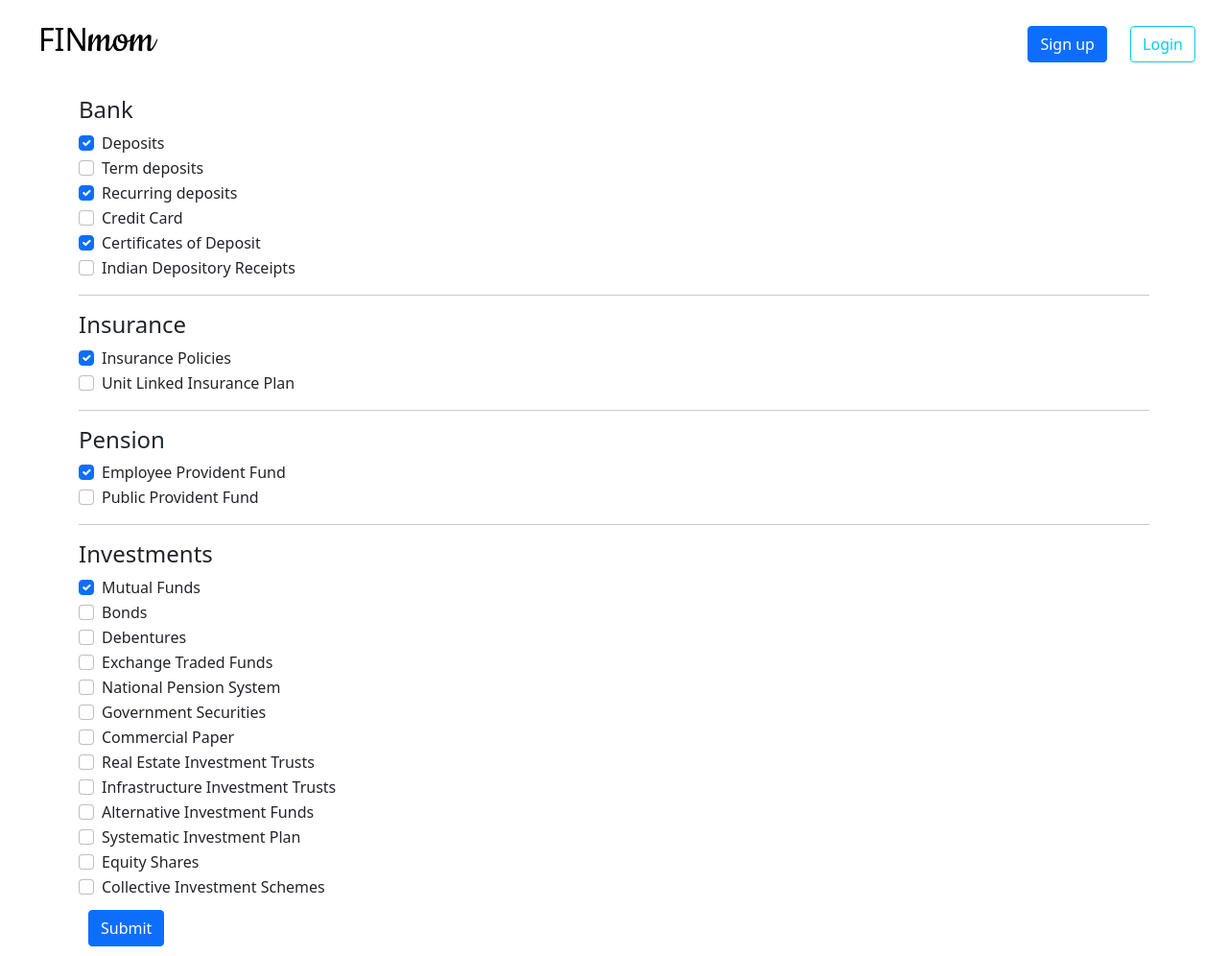
After one commit to Theskyspace/FinMom-X-Setu, a Django app: page /profile in a window 1280 px wide. The commit adds this page. Shown: the whole page at 96% size. Run offline with Django 3.2, Linux system fonts and the light colour scheme; some libraries are stand-ins or nearby versions.

Commit message:
Added Data Request form

```diff
--- a/FIU_API/FIU_Main/APIData.py
+++ b/FIU_API/FIU_Main/APIData.py
@@ -35,12 +35,11 @@ consent_obj = {
         "fetchType": "ONETIME",
         "consentTypes": [
             "TRANSACTIONS",
-            "PROFILE",
             "SUMMARY"
         ],
         "fiTypes": [
             "DEPOSIT",
-            "EQUITIES"
+            "EQUITY"
         ],
         "DataConsumer": {
             "id": "FIU"
--- a/FIU_API/FIU_Main/models.py
+++ b/FIU_API/FIU_Main/models.py
@@ -5,6 +5,7 @@ class Consent(models.Model):
     user = models.OneToOneField(User, null = True , on_delete = models.CASCADE , blank = True)
     ConsentHandle = models.TextField(default = "")
     ConsentID = models.TextField(default = "")
+    consent_obj = models.TextField(default = "")
 
     def __str__(self):
         return str(self.user)
--- a/FIU_API/FIU_Main/urls.py
+++ b/FIU_API/FIU_Main/urls.py
@@ -11,8 +11,6 @@ urlpatterns = [
     path('ConsentFlow', views.ConsentFlow, name='ConsentFlow'),
     path('DashBoard', views.DataDashBoard, name='DataDashBoard'),
     path('data', views.data, name='data'),
-    path('UI' , views.UI , name = 'UI')
-
-
-
+    path('profile', views.profile, name='profile'),
+    path('consent_obj', views.checked, name='consent_obj'),
 ]
--- a/FIU_API/FIU_Main/views.py
+++ b/FIU_API/FIU_Main/views.py
@@ -49,38 +49,15 @@ def Handlelogin(request):
 
         user = authenticate(username = loginphnno,password = loginpass1)
 
-
-
     if user is not None:
         login(request,user)
-        # Check here if Consent is already signed or not
-        print(headers)
-        try:
-            local_consent_ID = user.consent.ConsentHandle;
-        except:
-            #API call for Consent_ID if it doesn't exist already
-            url = base_url + "/Consent";
-            consent_obj["txnid"] = str(uuid.uuid1());
-            x = requests.post(url, headers = headers, json = consent_obj)
-            xjson = x.json()
-            Consent_Handle = xjson["ConsentHandle"]
-            print("****Status Code", x.status_code)
-
-            #Saving it to the database
-            a = Consent(user = user , ConsentHandle = Consent_Handle)
-            a.save()
-
-            #Setting the local Consent varible for future ref
-            local_consent_ID = user.consent.ConsentHandle;
-
-
             # Here I ask for the Consent ID and I add the entry to the data base
-        request.session['value'] = local_consent_ID
         messages.success(request,"Successfully login")
         return redirect("/ConsentFlow")
+
     else:
         messages.error(request,"Invalid Credential, Please login again or signup")
-        return redirect("/ConsentFlow")
+        return redirect("/")
 
 
 def Handlelogout(request):
@@ -91,14 +68,49 @@ def Handlelogout(request):
 
 @login_required(login_url = "index")
 def ConsentFlow(request):
+    user = request.user
+     # Check here if Consent is already signed or not
+    try:
+        user_consent_obj = user.consent.ConsentHandle
+        if(user_consent_obj == ""):
+            url = base_url + "/Consent";
+            consent_obj["txnid"] = str(uuid.uuid1());
+            consent_obj["ConsentDetail"]["fiTypes"] = eval(user.consent.consent_obj)
 
-    if 'value' in request.session:
-        simple_variable = request.session['value']
+            print("Consent Object \n",consent_obj)
+            x = requests.post(url, headers = headers, json = consent_obj)
+            print(x.text)
+            xjson = json.loads(x.text)
+            Consent_Handle = xjson["ConsentHandle"]
+            print("****Status Code", x.status_code)
+            print("\n","\n","\n",Consent_Handle,"\n","\n","\n")
+            #Saving it to the database
+            a = Consent.objects.get(user = user)
+            a.ConsentHandle = Consent_Handle
+            a.save()
+            #Setting the local Consent varible for future ref
+
+            local_Consent_Handle = user.consent.ConsentHandle;
+            pritn("klansdknajksdaksdb    " , local_Consent_Handle)
+
+    except:
+        try:
+            user_consent_obj = user.consent.consent_obj
+        except:
+            return redirect("/profile")
+
+        #Setting the local Consent varible for future ref
+
+    local_Consent_Handle = user.consent.ConsentHandle;
+
+
+
 
     try:
-        CheckConsentURL = base_url + "/Consent/handle/" + simple_variable;
+        CheckConsentURL = base_url + "/Consent/handle/" + local_Consent_Handle;
         x = requests.get(CheckConsentURL , headers = headers)
         json_data = json.loads(x.text)
+        print(json_data)
         print("********",json_data["ConsentStatus"]["status"] == "READY")
 
         #If consent is accepted
@@ -117,7 +129,7 @@ def ConsentFlow(request):
 
             return redirect("DataDashBoard")
         else:
-            urlapprove = "https://anumati.setu.co/" + simple_variable;
+            urlapprove = "https://anumati.setu.co/" + local_Consent_Handle;
             context = {
                 'message': 'Your Consent is pending Kindly make the Approval and then click on done',
                 'img': 'Siging.jpg',
@@ -128,6 +140,7 @@ def ConsentFlow(request):
 
     except Exception as e:
         print(e)
+
         context = {
                 'message': 'Please make the Consent to do Go further',
                 'img': 'none.jpg',
@@ -307,5 +320,14 @@ def Bank(request,bank_data):
     return information_exchange
 
 
-def UI(request):
-    return render(request,"DashBoard2.html")
+def profile(request):
+    return render(request,"profile.html")
+
+def checked(request):
+    print('\n' , request.GET , '\n')
+    user_consent_obj = list(request.GET.values())
+    user = request.user
+    b = Consent(user = user , consent_obj = user_consent_obj)
+    b.save()
+    print(" all values in dictionary are:",user_consent_obj)
+    return redirect("/ConsentFlow")
--- /dev/null
+++ b/FIU_API/Templates/Profile.html
@@ -0,0 +1,181 @@
+{% extends "base.html" %}
+{% load static %}
+
+
+{% block content %}
+<div class="container" style="padding-top: 100px;">
+    <form action="consent_obj" method="get" name="form">
+        <h4>Bank</h4>
+        <div class="form-check">
+          <input class="form-check-input" type="checkbox" value="DEPOSIT" name="Deposit" id="flexCheckChecked" checked>
+          <label class="form-check-label" for="flexCheckChecked">
+            Deposits
+          </label>
+        </div>
+
+        <div class="form-check">
+          <input class="form-check-input" type="checkbox" value="TERM_DEPOSIT" name="TERM_DEPOSIT" id="flexCheckDefault">
+          <label class="form-check-label" for="flexCheckDefault">
+            Term deposits
+          </label>
+        </div>
+
+
+        <div class="form-check">
+            <input class="form-check-input" type="checkbox" value="RECURRING_DEPOSIT" name="RECURRING_DEPOSIT" id="flexCheckChecked" checked>
+            <label class="form-check-label" for="flexCheckChecked">
+             Recurring deposits
+            </label>
+          </div>
+
+          <div class="form-check">
+            <input class="form-check-input" type="checkbox" value="CREDIT_CARD" name="CREDIT_CARD" id="flexCheckDefault">
+            <label class="form-check-label" for="flexCheckDefault">
+            Credit Card
+            </label>
+          </div>
+
+          <div class="form-check">
+            <input class="form-check-input" type="checkbox" value="CD" name="CD" id="flexCheckChecked" checked>
+            <label class="form-check-label" for="flexCheckChecked">
+                Certificates of Deposit
+            </label>
+          </div>
+
+          <div class="form-check">
+            <input class="form-check-input" type="checkbox" value="IDR" name="IDR" id="flexCheckDefault">
+            <label class="form-check-label" for="flexCheckDefault">
+            Indian Depository Receipts
+            </label>
+          </div>
+          <hr>
+          <h4>Insurance</h4>
+          <div class="form-check">
+            <input class="form-check-input" type="checkbox" value="INSURANCE_POLICIES" name="INSURANCE_POLICIES" id="flexCheckChecked" checked>
+            <label class="form-check-label" for="flexCheckChecked">
+                Insurance Policies
+            </label>
+          </div>
+
+          <div class="form-check">
+            <input class="form-check-input" type="checkbox" value="ULIP" name="ULIP" id="flexCheckDefault">
+            <label class="form-check-label" for="flexCheckDefault">
+            Unit Linked Insurance Plan
+            </label>
+          </div>
+
+          <hr>
+          <h4>Pension</h4>
+
+          <div class="form-check">
+            <input class="form-check-input" type="checkbox" value="EPF" name="EPF" id="flexCheckChecked" checked>
+            <label class="form-check-label" for="flexCheckChecked">
+            Employee Provident Fund
+            </label>
+          </div>
+
+          <div class="form-check">
+            <input class="form-check-input" type="checkbox" value="PPF" name="PPF" id="flexCheckDefault">
+            <label class="form-check-label" for="flexCheckDefault">
+                Public Provident Fund
+            </label>
+          </div>
+
+          <hr>
+          <h4>Investments</h4>
+
+          <div class="form-check">
+            <input class="form-check-input" type="checkbox" value="MUTUAL_FUNDS" name="MUTUAL_FUNDS" id="flexCheckChecked" checked>
+            <label class="form-check-label" for="flexCheckChecked">
+            Mutual Funds
+            </label>
+          </div>
+
+          <div class="form-check">
+            <input class="form-check-input" type="checkbox" value="BONDS" name="BONDS" id="flexCheckDefault">
+            <label class="form-check-label" for="flexCheckDefault">
+            Bonds
+            </label>
+          </div>
+
+          <div class="form-check">
+            <input class="form-check-input" type="checkbox" value="DEBENTURES" name="DEBENTURES" id="flexCheckDefault">
+            <label class="form-check-label" for="flexCheckDefault">
+                Debentures
+            </label>
+          </div>
+
+          <div class="form-check">
+            <input class="form-check-input" type="checkbox" value="ETF" name="ETF" id="flexCheckDefault">
+            <label class="form-check-label" for="flexCheckDefault">
+                Exchange Traded Funds
+            </label>
+          </div>
+
+          <div class="form-check">
+            <input class="form-check-input" type="checkbox" value="NPS" name="NPS" id="flexCheckDefault">
+            <label class="form-check-label" for="flexCheckDefault">
+                National Pension System
+            </label>
+          </div>
+
+          <div class="form-check">
+            <input class="form-check-input" type="checkbox" value="GOVT_SECURITIES" name="GOVT_SECURITIES" id="flexCheckDefault">
+            <label class="form-check-label" for="flexCheckDefault">
+                Government Securities
+            </label>
+          </div>
+
+          <div class="form-check">
+            <input class="form-check-input" type="checkbox" value="CP" name="CP" id="flexCheckDefault">
+            <label class="form-check-label" for="flexCheckDefault">
+                Commercial Paper
+            </label>
+          </div>
+
+          <div class="form-check">
+            <input class="form-check-input" type="checkbox" value="REIT" name="REIT" id="flexCheckDefault">
+            <label class="form-check-label" for="flexCheckDefault">
+                Real Estate Investment Trusts
+            </label>
+          </div>
+
+          <div class="form-check">
+            <input class="form-check-input" type="checkbox" value="INVIT" name="INVIT" id="flexCheckDefault">
+            <label class="form-check-label" for="flexCheckDefault">
+                Infrastructure Investment Trusts
+            </label>
+          </div>
+
+          <div class="form-check">
+            <input class="form-check-input" type="checkbox" value="AIF" name="AIF" id="flexCheckDefault">
+            <label class="form-check-label" for="flexCheckDefault">
+                Alternative Investment Funds
+            </label>
+          </div>
+
+          <div class="form-check">
+            <input class="form-check-input" type="checkbox" value="SIP" name="SIP" id="flexCheckDefault">
+            <label class="form-check-label" for="flexCheckDefault">
+                Systematic Investment Plan
+            </label>
+          </div>
+
+          <div class="form-check">
+            <input class="form-check-input" type="checkbox" value="EQUITIES" name="EQUITIES" id="flexCheckDefault">
+            <label class="form-check-label" for="flexCheckDefault">
+                Equity Shares
+            </label>
+          </div>
+
+          <div class="form-check">
+            <input class="form-check-input" type="checkbox" value="CIS" name="CIS" id="flexCheckDefault">
+            <label class="form-check-label" for="flexCheckDefault">
+                Collective Investment Schemes
+            </label>
+          </div>
+
+        <button type="submit" class="btn btn-primary">Submit</button>
+    </form>
+</div>
+{% endblock content %}
--- a/FIU_API/static/CSS/dashUI.css
+++ b/FIU_API/static/CSS/dashUI.css
@@ -338,7 +338,7 @@ th, td {
 }
 .home-section{
   position: relative;
-  background: #E4E9F7;
+  /* background: #E4E9F7; */
   min-height: 100vh;
   top: 0;
   left: 78px;
```
Also changed, not shown: FIU_API/FIU_Main/migrations/0011_consent_consent_obj.py (added), FIU_API/db.sqlite3.
